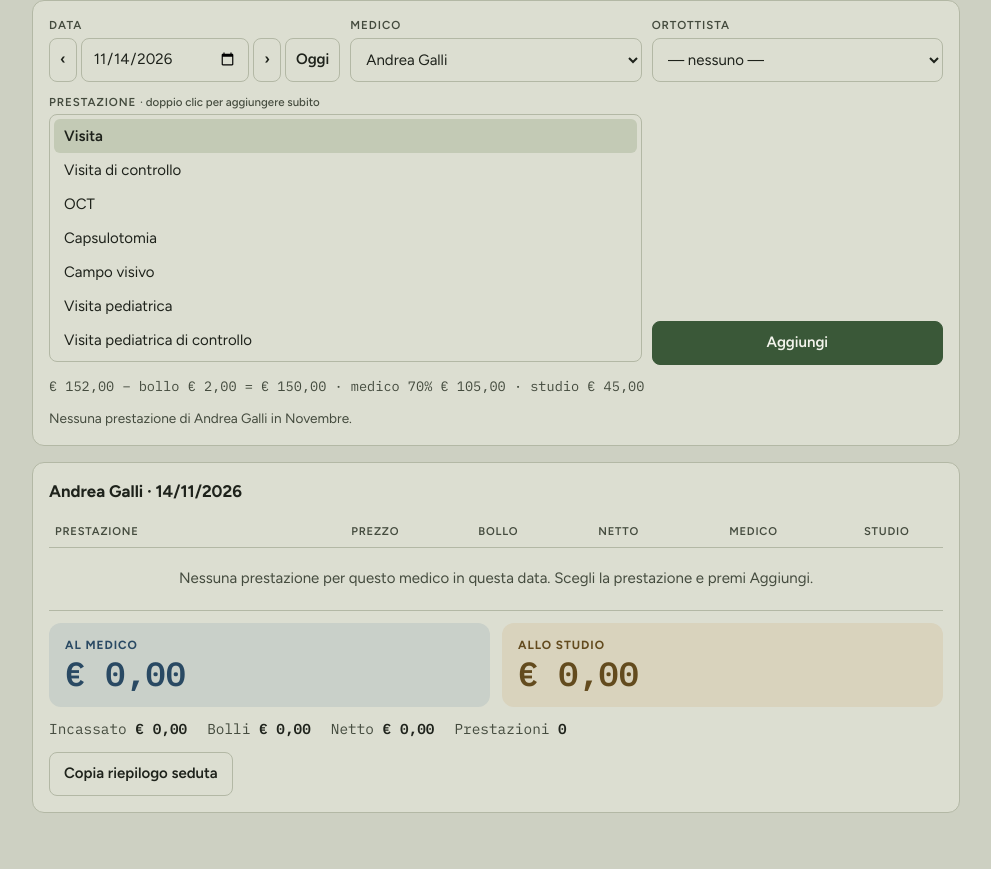
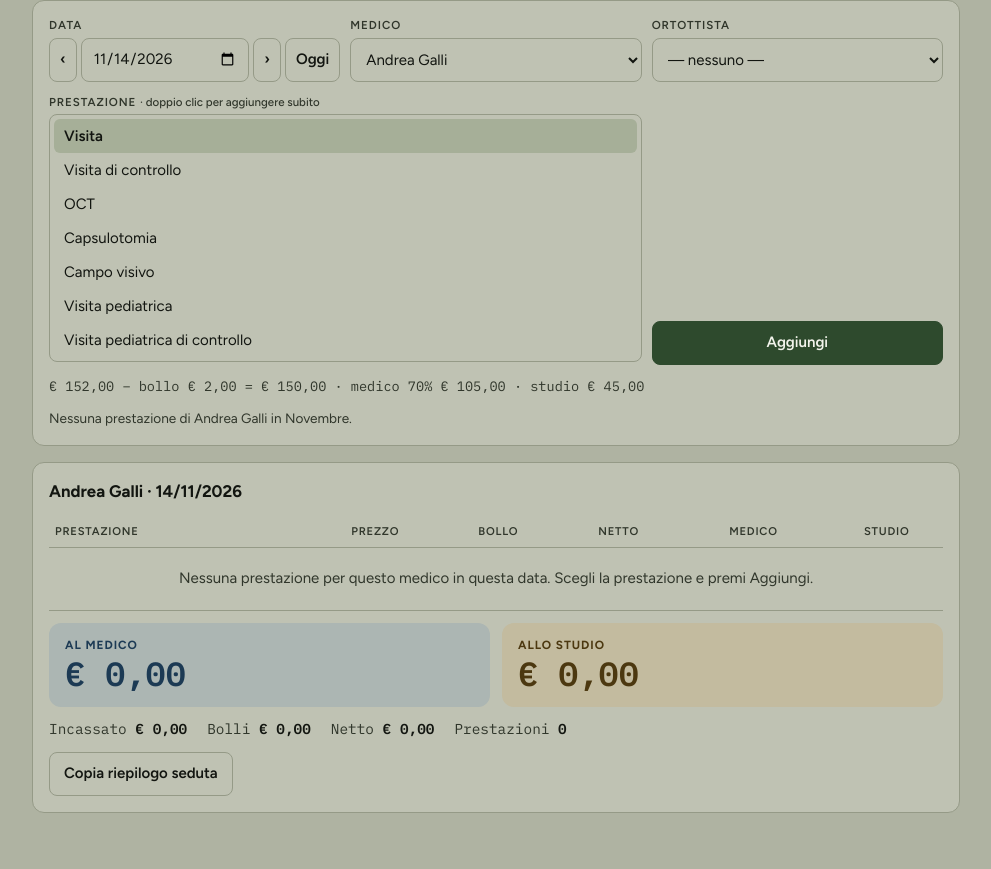
Before and after one commit to mmbianchi57/conteggio-studio1, a plain HTML site: page index.html in a window 1280 px wide. Shown: the part 82-951 px from the top of the page, without its empty margins (144-1135 px from the left). Drawn offline with Linux system fonts and the light colour scheme.

Commit message:
Colori scuriti di tre toni
Co-Authored-By: Claude Opus 5.5 <noreply@anthropic.com>
Claude-Session: https://claude.ai/code/session_01FSkK8tEb9wML4AprpRX7kU

```diff
--- a/index.html
+++ b/index.html
@@ -8,9 +8,9 @@
 <style>
 /* Layout: colonna unica con schede (Seduta / Resoconto / Impostazioni); totali medico/studio sempre in evidenza */
 :root{
-  --bg:#CDD0C2; --surface:#DCDED1; --ink:#1E221B; --muted:#444B3E; --line:#B3B8A5;
-  --accent:#3A5838; --accent-ink:#F3F4EC; --accent-soft:#C3CAB5;
-  --logo:#3A5838; --doc:#294963; --doc-soft:#C9D0C9; --studio:#634B1E; --studio-soft:#D9D3BD; --danger:#952F25; --danger-soft:#DEC9BE;
+  --bg:#AFB3A2; --surface:#BFC2B3; --ink:#121510; --muted:#30362B; --line:#959A87;
+  --accent:#2E4A2D; --accent-ink:#F3F4EC; --accent-soft:#A6AF98;
+  --logo:#2E4A2D; --doc:#1C3A54; --doc-soft:#ACB6B3; --studio:#4C3810; --studio-soft:#C3BB9F; --danger:#7E2219; --danger-soft:#C7AC9F;
   --f-body:"Figtree",system-ui,-apple-system,"Segoe UI",sans-serif;
   --f-num:"IBM Plex Mono",ui-monospace,"SF Mono",Menlo,Consolas,monospace;
   color-scheme:light;
```
